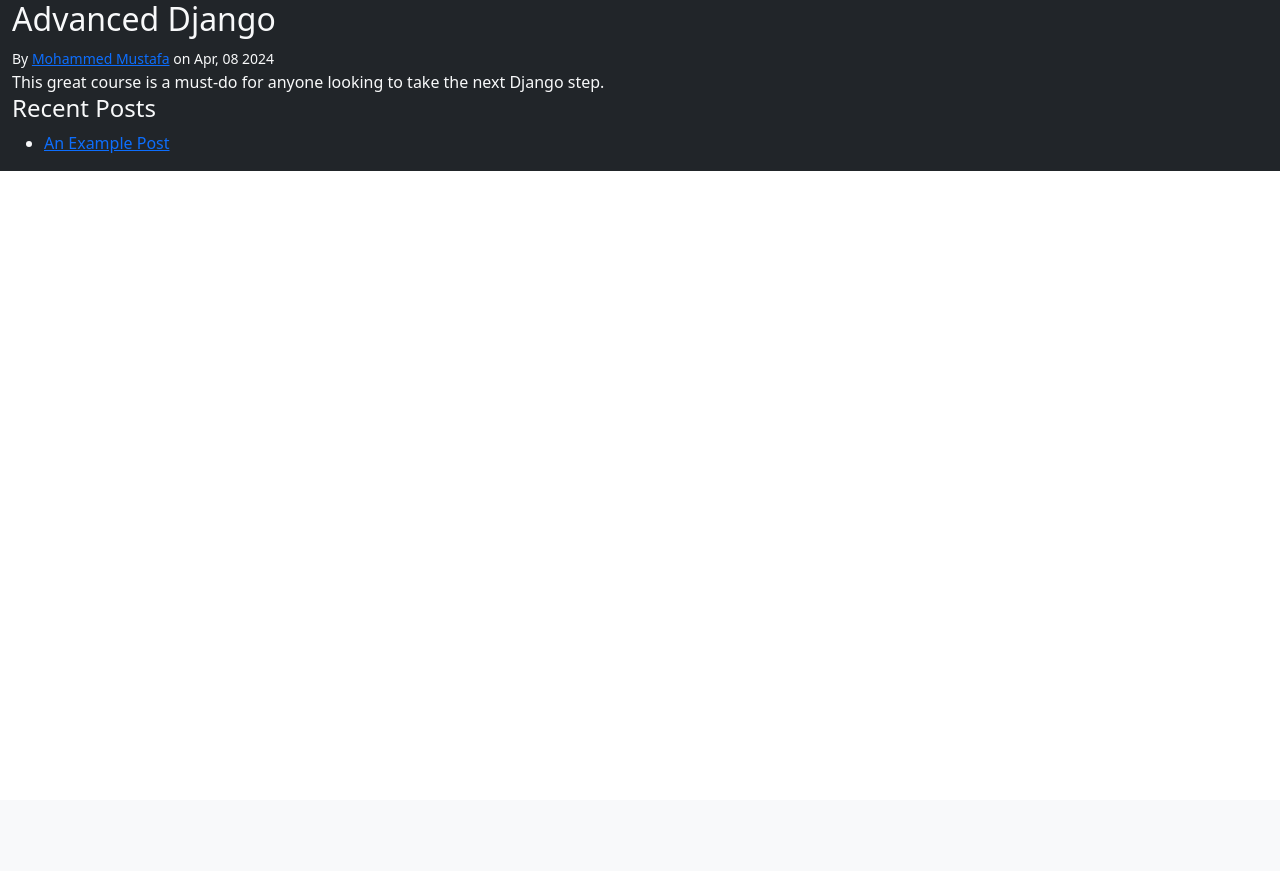
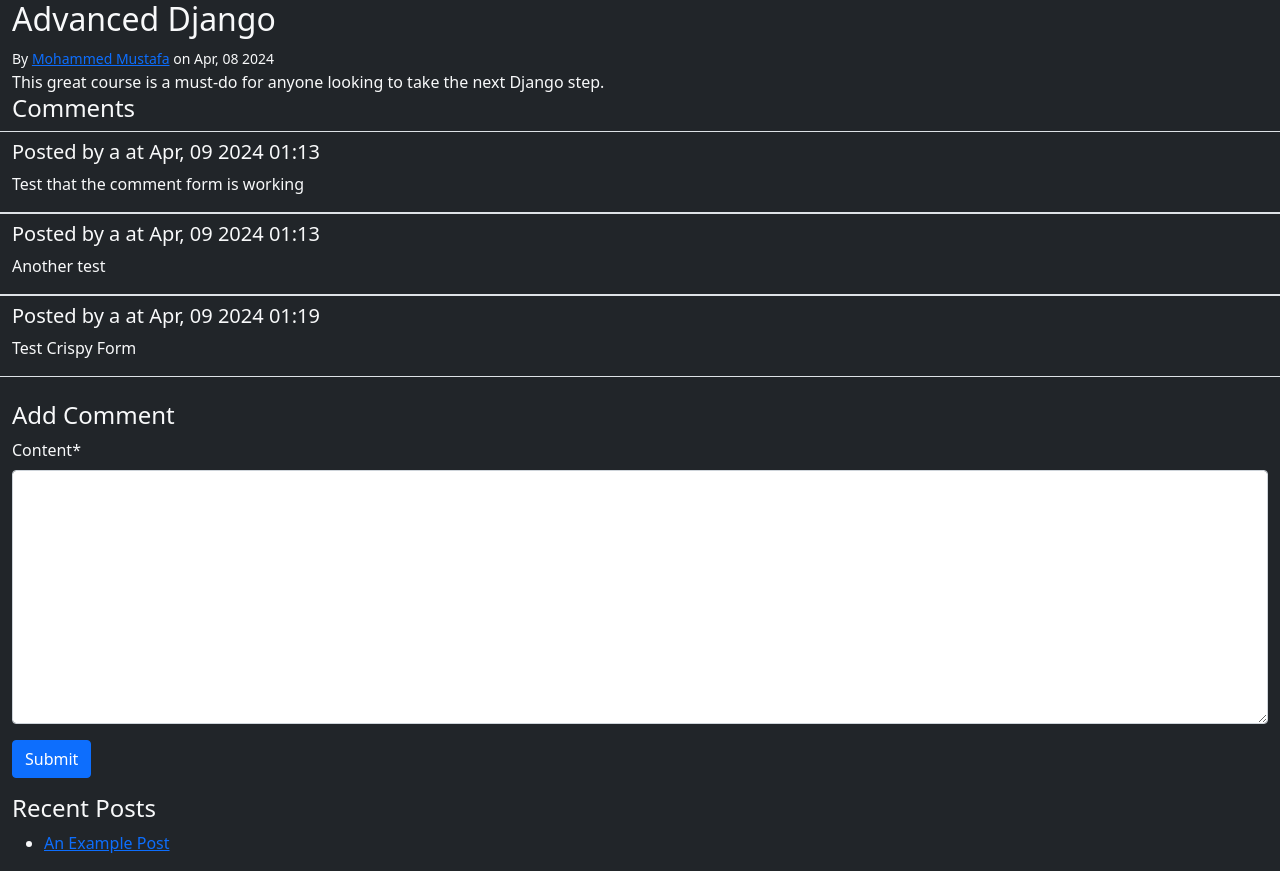
Before and after one commit to momustafam/Django-Blog-App, a Django app: a page that uses templates/blog/post-detail.html in a window 1280 px wide. Before the commit the page ends 171 px from the top, so only its background shows below. Run offline with Django 3.2, Linux system fonts and the light colour scheme; a user stored in the database is signed in; data comes from the database, SQL or seed files in the repository; both versions use the stored data as it was after the commit; parts of the project's set-up code (start-up, migrations or seed data) failed here and were passed over; some libraries are stand-ins or nearby versions.

Commit message:
Finish crispy forms

```diff
--- a/blango/settings.py
+++ b/blango/settings.py
@@ -45,6 +45,8 @@
     'django.contrib.messages',
     'django.contrib.staticfiles',
     'blog.apps.BlogConfig',
+    'crispy_forms',
+    'crispy_bootstrap5',
 ]
 
 MIDDLEWARE = [
@@ -131,3 +133,6 @@
 # https://docs.djangoproject.com/en/3.2/ref/settings/#default-auto-field
 
 DEFAULT_AUTO_FIELD = 'django.db.models.BigAutoField'
+
+CRISPY_ALLOWED_TEMPLATE_PACKS = "bootstrap5"
+CRISPY_TEMPLATE_PACK = "bootstrap5"
--- /dev/null
+++ b/blog/forms.py
@@ -0,0 +1,14 @@
+from django import forms
+from crispy_forms.helper import FormHelper
+from crispy_forms.layout import Submit
+from blog.models import Comment
+
+class CommentForm(forms.ModelForm):
+    class Meta:
+        model = Comment
+        fields = ["content",]
+
+    def __init__(self, *args, **kwargs):
+        super(CommentForm, self).__init__(*args, **kwargs)
+        self.helper = FormHelper()
+        self.helper.add_input(Submit('submit', 'Submit'))
--- a/blog/views.py
+++ b/blog/views.py
@@ -1,5 +1,6 @@
-from django.shortcuts import render, get_object_or_404
+from django.shortcuts import render, get_object_or_404, redirect
 from django.utils import timezone
+from .forms import CommentForm
 from .models import Post
 
 def index(request):
@@ -8,4 +9,24 @@
 
 def post_detail(request, slug):
     post = get_object_or_404(Post, slug=slug)
-    return render(request, "blog/post-detail.html", {"post": post})
+
+    if request.user.is_active:
+        if request.method == "POST":
+            comment_form = CommentForm(request.POST)
+
+            if comment_form.is_valid():
+                comment = comment_form.save(commit=False)
+                comment.content_object = post
+                comment.creator = request.user
+                comment.save()
+                return redirect(request.path_info)
+        else:
+            comment_form = CommentForm()
+    else:
+        comment_form = None
+
+    context = {
+            "post": post,
+            "comment_form": comment_form,
+            }
+    return render(request, "blog/post-detail.html", context)
--- /dev/null
+++ b/templates/blog/post-comments.html
@@ -0,0 +1,28 @@
+{% load blog_extras crispy_forms_tags %}
+<h4>Comments</h4>
+{% for comment in post.comments.all %}
+{% row "border-top pt-2" %}
+    {% col %}
+        <h5>Posted by {{ comment.creator }} at {{ comment.created_at|date:"M, d Y h:i" }}</h5>
+    {% endcol %}
+{% endrow %}
+{% row "border-bottom" %}
+    {% col %}
+        <p>{{ comment.content }}</p>
+    {% endcol %}
+{% endrow %}
+{% empty %}
+    {% row "border-top border-bottom" %}
+        {% col %}
+            <p>No comments.</p>
+        {% endcol %}
+    {% endrow %}
+{% endfor %}
+{% if request.user.is_active %}
+{% row "mt-4" %}
+    {% col %}
+        <h4>Add Comment</h4>
+        {% crispy comment_form %}
+    {% endcol %}
+{% endrow %}
+{% endif %}
--- a/templates/blog/post-detail.html
+++ b/templates/blog/post-detail.html
@@ -12,6 +12,7 @@
 		{{ post.content|safe }}
 	{% endcol %}
 {% endrow %}
+{% include "blog/post-comments.html" %}
 {% row %}
     {% col %}
         {% recent_posts post %}
```
Also changed, not shown: db.sqlite3.
